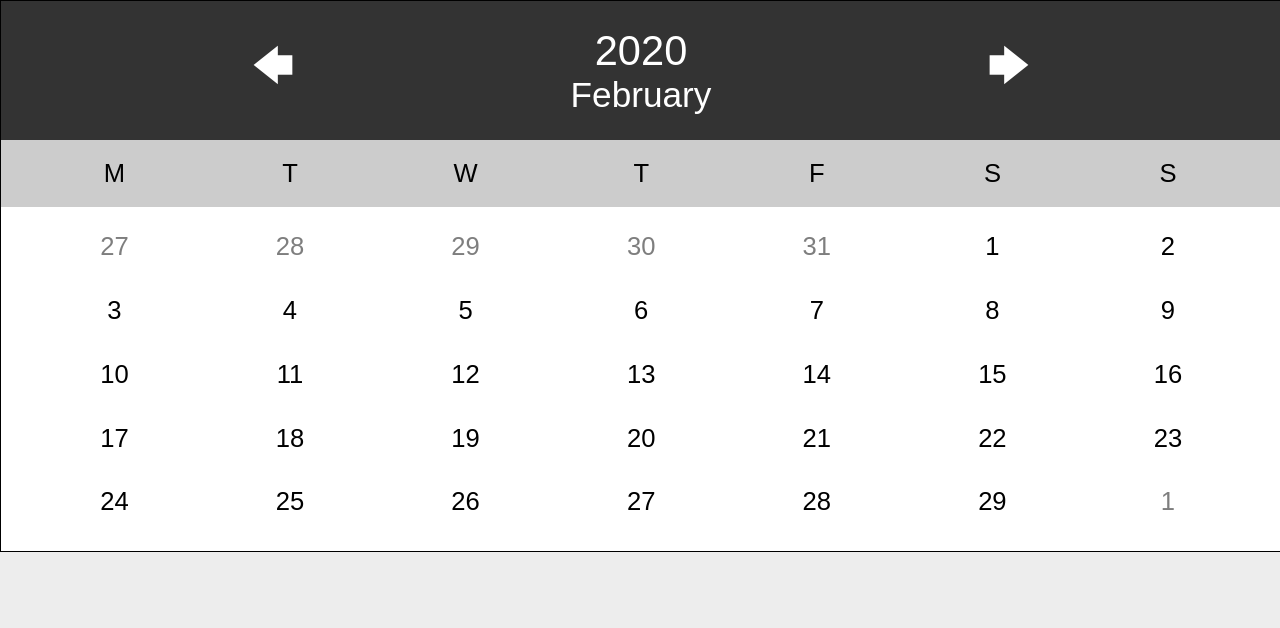
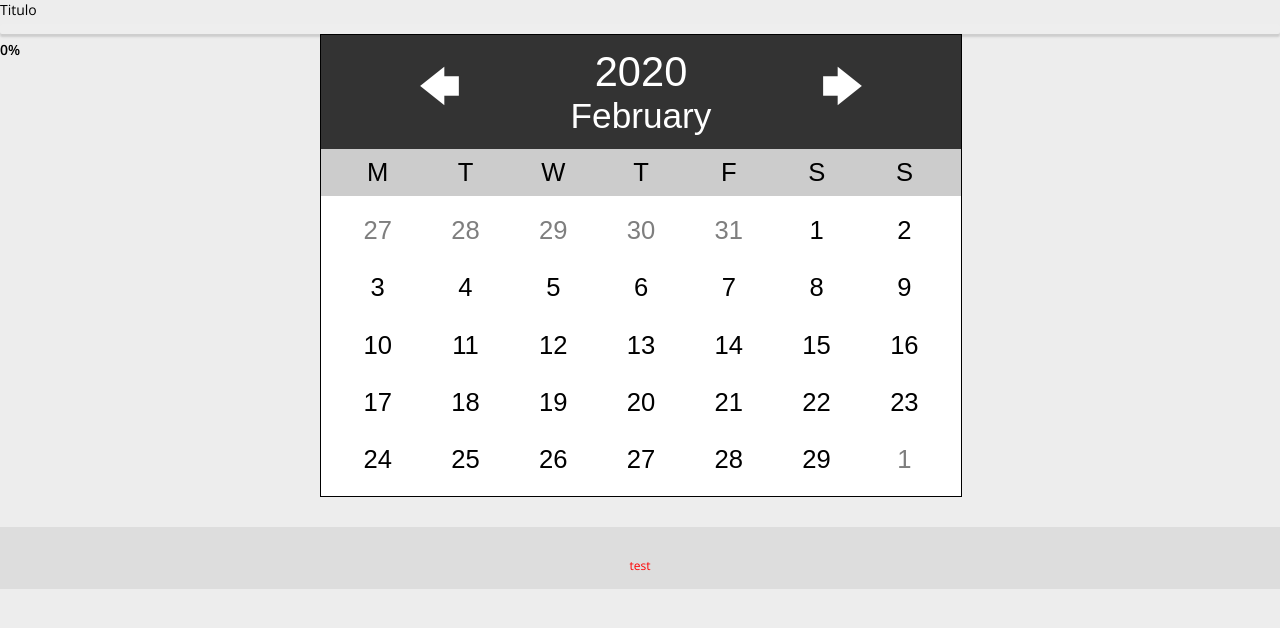
Before and after one commit to ArturoPerezSanchez/Pandora, a website with bundled scripts: page index.html in a window 1280 px wide. Built offline with nearby package versions, Linux system fonts and the light colour scheme.

Commit message:
build(index.html): added remaining components

```diff
--- a/index.html
+++ b/index.html
@@ -17,13 +17,30 @@
   <title>pandora</title>
 </head>
 <body>
-  <pandora-calendar
+
+  <pandora-progress-bar
     title="Titulo"
     percentage=""
     color="green">
-</pandora-calendar>
+</pandora-progress-bar>
 
+
+<div style="margin: auto; width: 50%;">
+  <pandora-calendar>
+  </pandora-calendar>
+</div>
+
+  <pandora-footer
+    topBorder= true
+    text="test"
+    textColor="red"
+    textSize="12px"
+  ></pandora-footer>
+
+  <script type="module" src="./packages/pandora-progress-bar/pandora-progress-bar.js"></script>
+  <script type="module" src="./packages/pandora-footer/pandora-footer.js"></script>
   <script type="module" src="./packages/pandora-calendar/pandora-calendar.js"></script>
+
 </body>
 
 </html>
```
